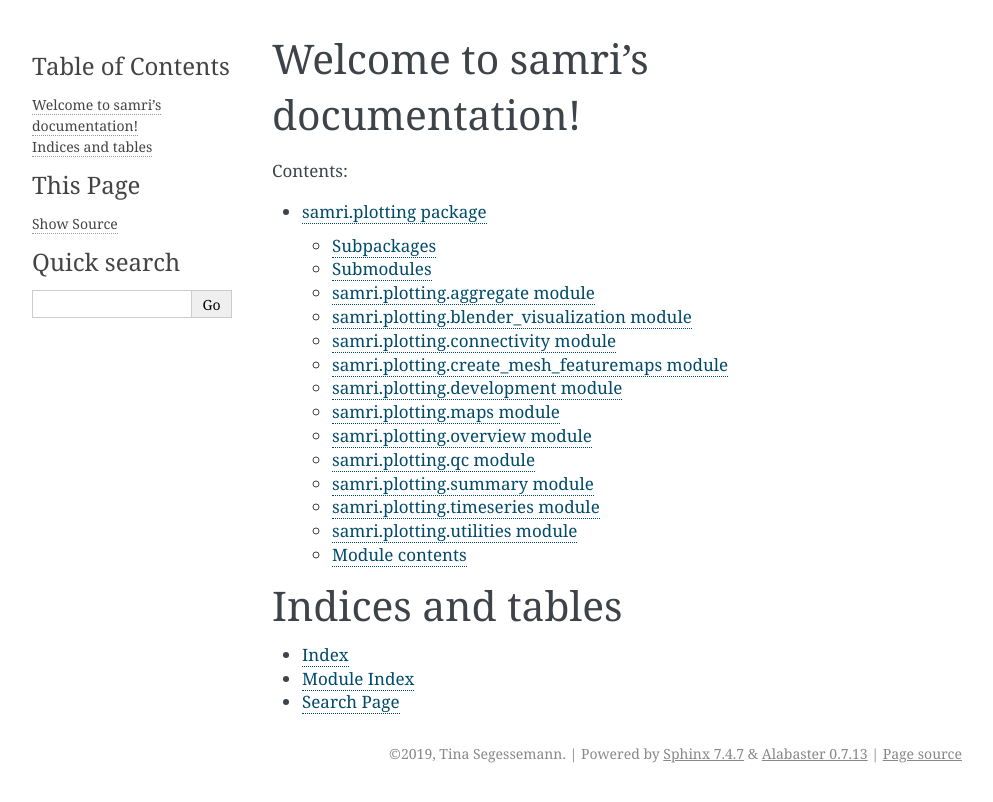
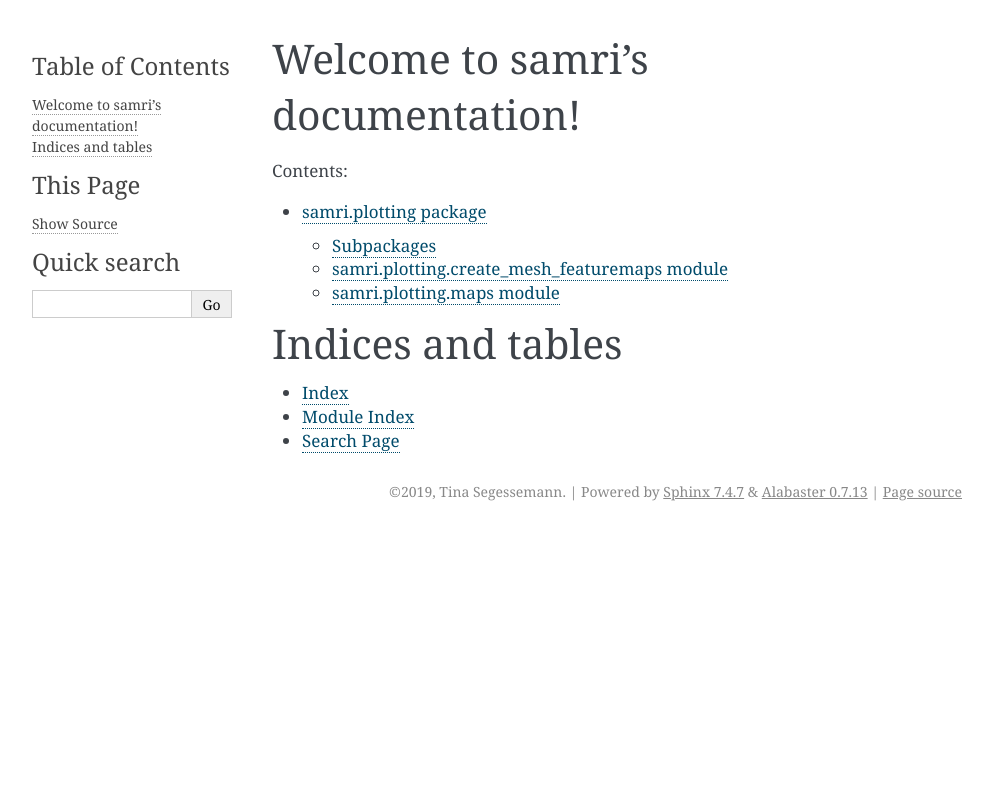
Before and after one commit to IBT-FMI/SAMRI, a Sphinx documentation site: the page built from docs/source/index.rst, in a window 1280 px wide. Shown: the top 802 px of the page, without its empty margins (148-1141 px from the left). Built offline with Sphinx 7.4.7, drawn with Linux system fonts in a browser that asks for light colours; pages that are not in the unit, such as notebooks, are missing from menus.

```diff
--- a/docs/source/samri.plotting.rst
+++ b/docs/source/samri.plotting.rst
@@ -8,33 +8,6 @@ Subpackages
 
     samri.plotting.tests
 
-Submodules
-----------
-
-samri.plotting.aggregate module
--------------------------------
-
-.. automodule:: samri.plotting.aggregate
-    :members:
-    :undoc-members:
-    :show-inheritance:
-
-samri.plotting.blender\_visualization module
---------------------------------------------
-
-.. automodule:: samri.plotting.blender_visualization
-    :members:
-    :undoc-members:
-    :show-inheritance:
-
-samri.plotting.connectivity module
-----------------------------------
-
-.. automodule:: samri.plotting.connectivity
-    :members:
-    :undoc-members:
-    :show-inheritance:
-
 samri.plotting.create\_mesh\_featuremaps module
 -----------------------------------------------
 
@@ -43,67 +16,7 @@ samri.plotting.create\_mesh\_featuremaps module
     :undoc-members:
     :show-inheritance:
 
-samri.plotting.development module
----------------------------------
-
-.. automodule:: samri.plotting.development
-    :members:
-    :undoc-members:
-    :show-inheritance:
-
 samri.plotting.maps module
 --------------------------
 
-.. automodule:: samri.plotting.maps
-    :members:
-    :undoc-members:
-    :show-inheritance:
-
-samri.plotting.overview module
-------------------------------
-
-.. automodule:: samri.plotting.overview
-    :members:
-    :undoc-members:
-    :show-inheritance:
-
-samri.plotting.qc module
-------------------------
-
-.. automodule:: samri.plotting.qc
-    :members:
-    :undoc-members:
-    :show-inheritance:
-
-samri.plotting.summary module
------------------------------
-
-.. automodule:: samri.plotting.summary
-    :members:
-    :undoc-members:
-    :show-inheritance:
-
-samri.plotting.timeseries module
---------------------------------
-
-.. automodule:: samri.plotting.timeseries
-    :members:
-    :undoc-members:
-    :show-inheritance:
-
-samri.plotting.utilities module
--------------------------------
-
-.. automodule:: samri.plotting.utilities
-    :members:
-    :undoc-members:
-    :show-inheritance:
-
-
-Module contents
----------------
-
-.. automodule:: samri.plotting
-    :members:
-    :undoc-members:
-    :show-inheritance:
+.. autofunction:: samri.plotting.maps.stat3D
```
